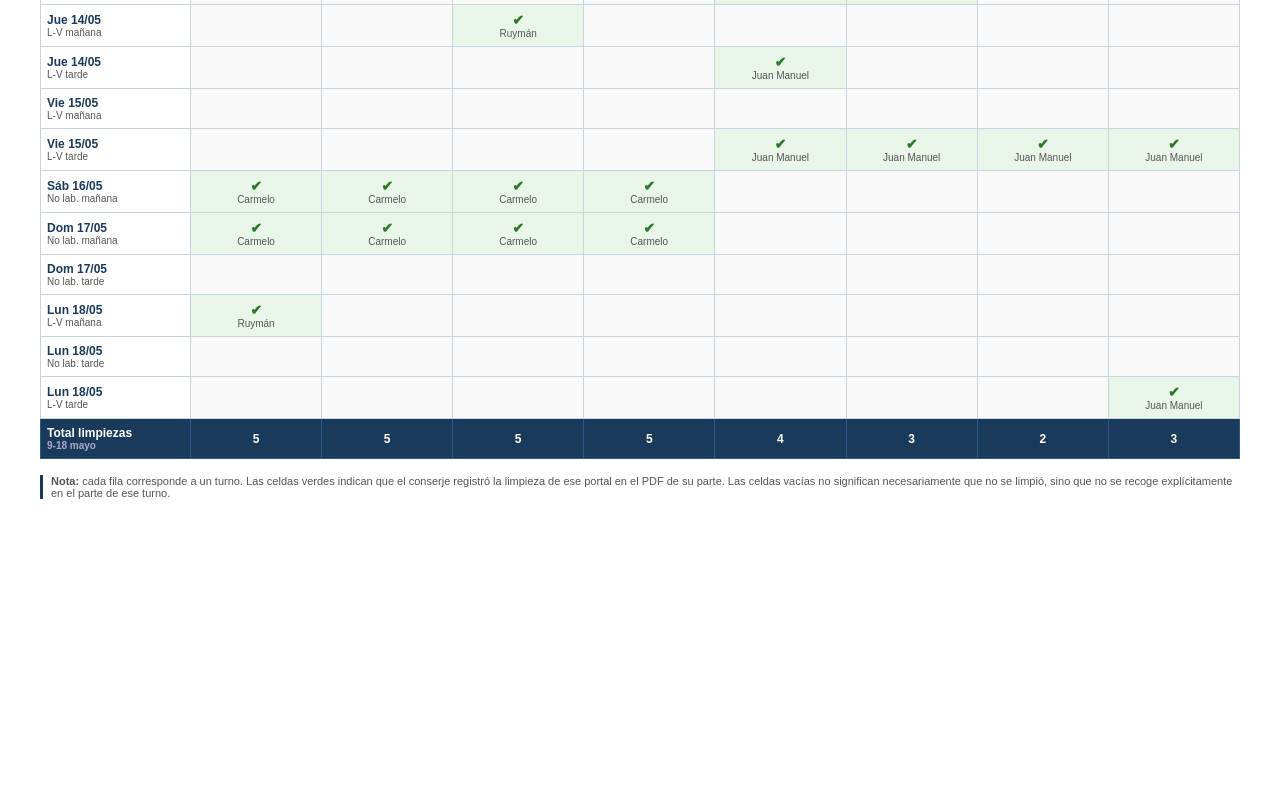
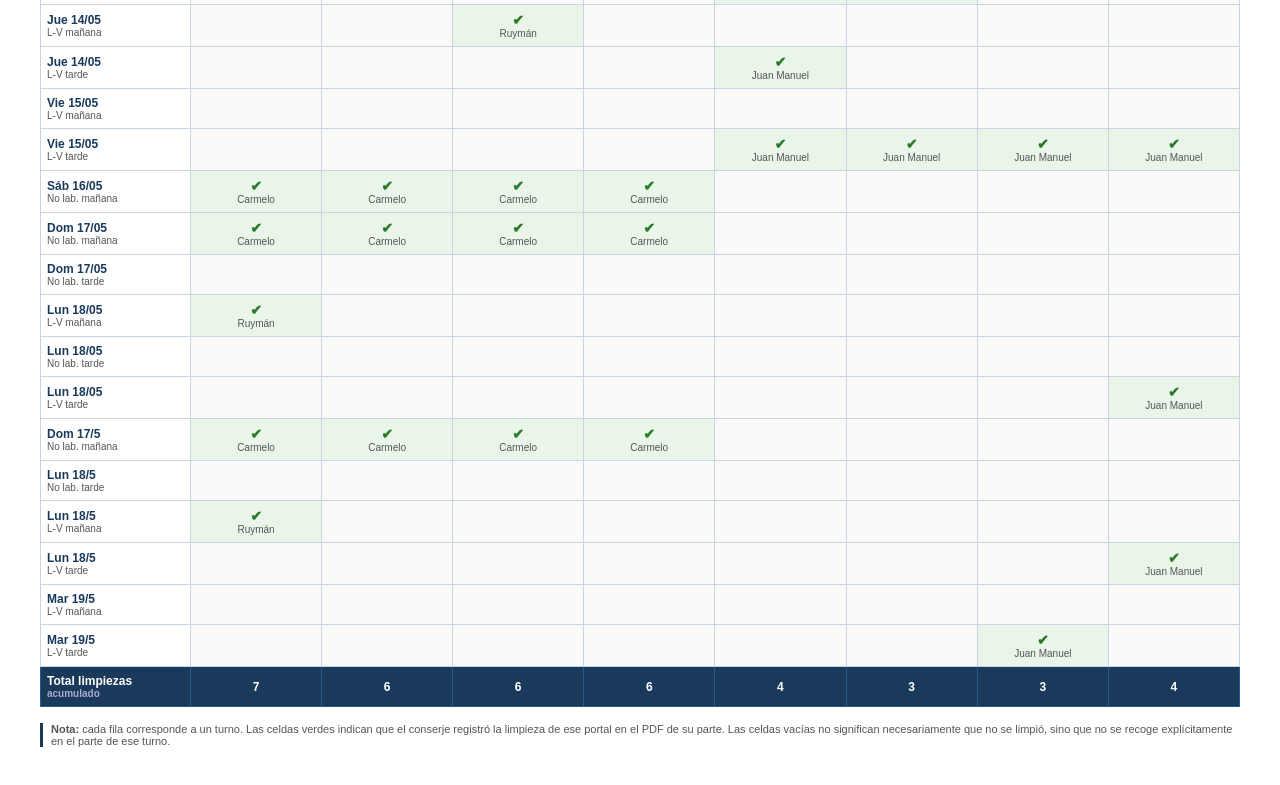
Before and after one commit to rgrpublicidad/ferrer-portales, a website: page index.html in a window 1280 px wide. Shown: the part 511-1296 px from the top of the page. Before the commit the page ends 1050 px from the top, so only its background shows below. Drawn offline with Linux system fonts and the light colour scheme.

Commit message:
Actualización automática 20/05/2026 (+6 partes)

```diff
--- a/index.html
+++ b/index.html
@@ -25,7 +25,7 @@
 <body>
 
 <h1>Recuento de limpieza por portal - Edificio Ferrer y Perdomo</h1>
-<p class="subtitulo">Fuente: PDFs adjuntos a los partes de conserje@ferreryperdomo.com &nbsp;|&nbsp; Actualizado: 19/05/2026 (auto)</p>
+<p class="subtitulo">Fuente: PDFs adjuntos a los partes de conserje@ferreryperdomo.com &nbsp;|&nbsp; Actualizado: 20/05/2026 (auto)</p>
 
 <table>
   <thead>
@@ -264,16 +264,89 @@
       <td class="limpio"><span class="ok">✔</span><small>Juan Manuel</small></td>
     </tr>
 
+
+    <tr>
+      <td class="col-fecha"><span class="semana-label">Dom 17/5</span><br><small>No lab. mañana</small></td>
+      <td class="limpio"><span class="ok">✔</span><small>Carmelo</small></td>
+      <td class="limpio"><span class="ok">✔</span><small>Carmelo</small></td>
+      <td class="limpio"><span class="ok">✔</span><small>Carmelo</small></td>
+      <td class="limpio"><span class="ok">✔</span><small>Carmelo</small></td>
+      <td class="vacio"></td>
+      <td class="vacio"></td>
+      <td class="vacio"></td>
+      <td class="vacio"></td>
+    </tr>
+
+    <tr>
+      <td class="col-fecha"><span class="semana-label">Lun 18/5</span><br><small>No lab. tarde</small></td>
+      <td class="vacio"></td>
+      <td class="vacio"></td>
+      <td class="vacio"></td>
+      <td class="vacio"></td>
+      <td class="vacio"></td>
+      <td class="vacio"></td>
+      <td class="vacio"></td>
+      <td class="vacio"></td>
+    </tr>
+
+    <tr>
+      <td class="col-fecha"><span class="semana-label">Lun 18/5</span><br><small>L-V mañana</small></td>
+      <td class="limpio"><span class="ok">✔</span><small>Ruymán</small></td>
+      <td class="vacio"></td>
+      <td class="vacio"></td>
+      <td class="vacio"></td>
+      <td class="vacio"></td>
+      <td class="vacio"></td>
+      <td class="vacio"></td>
+      <td class="vacio"></td>
+    </tr>
+
+    <tr>
+      <td class="col-fecha"><span class="semana-label">Lun 18/5</span><br><small>L-V tarde</small></td>
+      <td class="vacio"></td>
+      <td class="vacio"></td>
+      <td class="vacio"></td>
+      <td class="vacio"></td>
+      <td class="vacio"></td>
+      <td class="vacio"></td>
+      <td class="vacio"></td>
+      <td class="limpio"><span class="ok">✔</span><small>Juan Manuel</small></td>
+    </tr>
+
+    <tr>
+      <td class="col-fecha"><span class="semana-label">Mar 19/5</span><br><small>L-V mañana</small></td>
+      <td class="vacio"></td>
+      <td class="vacio"></td>
+      <td class="vacio"></td>
+      <td class="vacio"></td>
+      <td class="vacio"></td>
+      <td class="vacio"></td>
+      <td class="vacio"></td>
+      <td class="vacio"></td>
+    </tr>
+
+    <tr>
+      <td class="col-fecha"><span class="semana-label">Mar 19/5</span><br><small>L-V tarde</small></td>
+      <td class="vacio"></td>
+      <td class="vacio"></td>
+      <td class="vacio"></td>
+      <td class="vacio"></td>
+      <td class="vacio"></td>
+      <td class="vacio"></td>
+      <td class="limpio"><span class="ok">✔</span><small>Juan Manuel</small></td>
+      <td class="vacio"></td>
+    </tr>
+
     <tr class="totales">
-      <td class="col-fecha" style="color:#fff">Total limpiezas<br><small style="color:#aac">9-18 mayo</small></td>
-      <td>5</td>
-      <td>5</td>
-      <td>5</td>
-      <td>5</td>
+      <td class="col-fecha" style="color:#fff">Total limpiezas<br><small style="color:#aac">acumulado</small></td>
+      <td>7</td>
+      <td>6</td>
+      <td>6</td>
+      <td>6</td>
       <td>4</td>
       <td>3</td>
-      <td>2</td>
       <td>3</td>
+      <td>4</td>
     </tr>
 
   </tbody>
```
